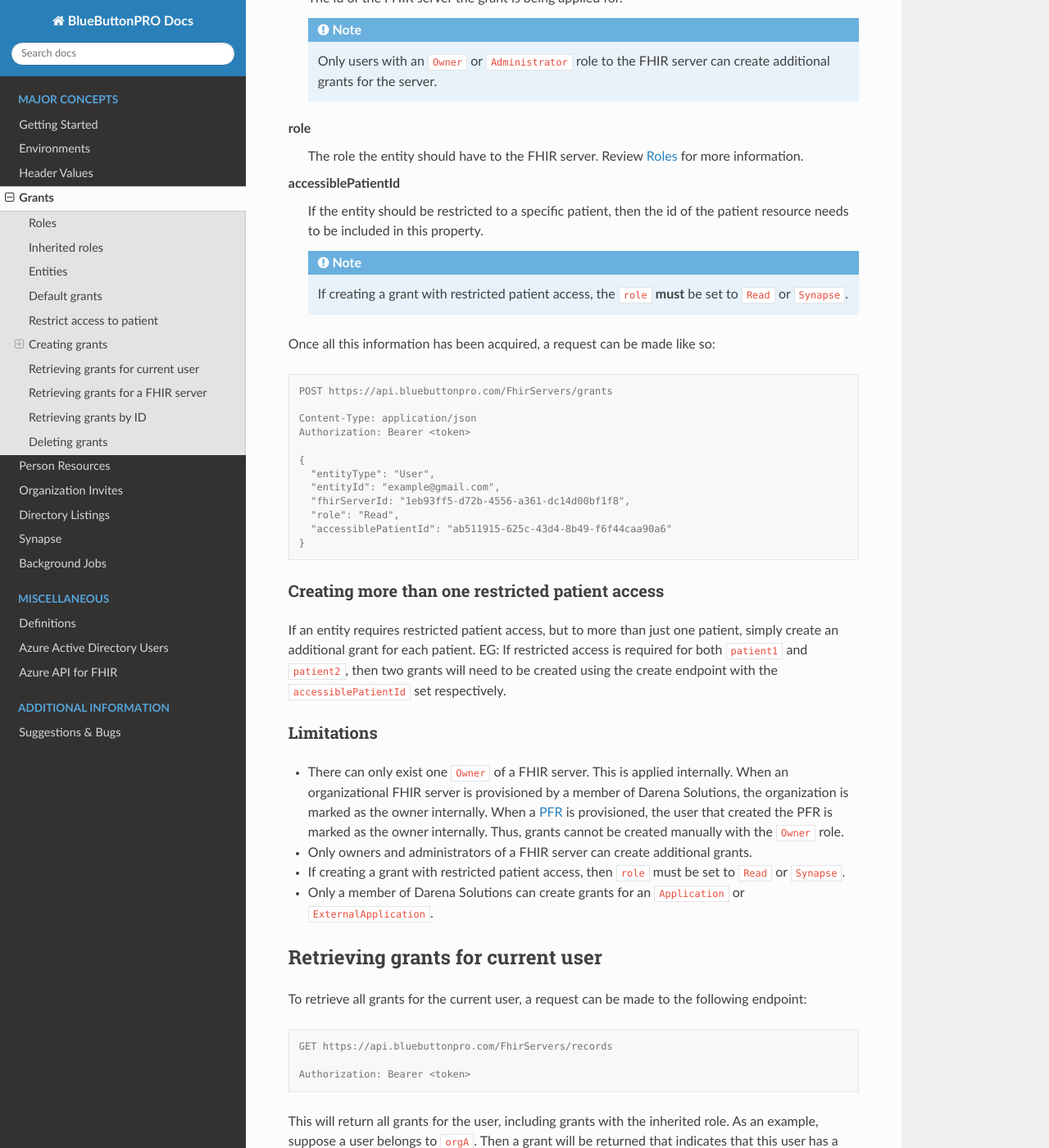
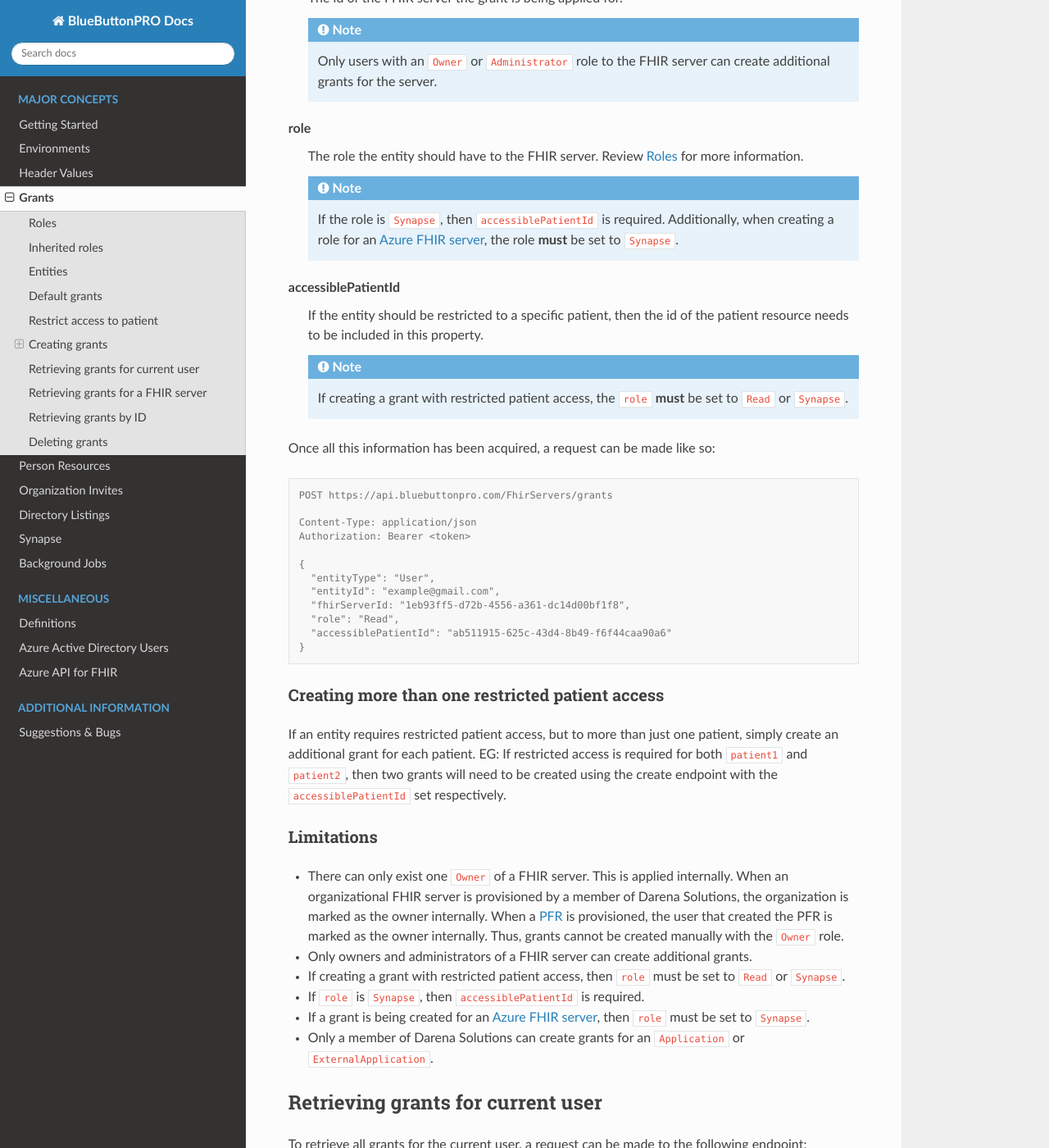
Before and after one commit to darena-solutions/bluebuttonpro-public, a Sphinx documentation site: the page built from docs/source/grants.rst, in a window 1280 px wide and 1400 px high, scrolled down 3801 px. Shown: the whole window at 82% size. Built offline with Sphinx 7.4.7 and the Read the Docs theme 2.0.0, drawn with Linux system fonts in a browser that asks for light colours; some of the changed text lies outside the part shown.

Commit message:
Updated the limitations section for grants since additional requirements have been made.

```diff
--- a/docs/source/grants.rst
+++ b/docs/source/grants.rst
@@ -54,7 +54,7 @@ Inherited roles
 ---------------
 
 There are a couple situations where the role is inherited. If a grant is given to an organization, then
-all users of that organization will inherit the ``write`` role. This means that by default, all users
+all users of that organization will inherit the ``Write`` role. This means that by default, all users
 of that organization can read, create, update, or delete records in the FHIR server specified in the
 grant.
 
@@ -65,7 +65,7 @@ in the grant.
 
 If a specific role is required for a specific user outside of the group, then a separate grant will
 need to be created. As an example, suppose you have a grant for an organization and all users of that
-organization now have ``write`` permissions to the FHIR server indicated on the grant. It may be necessary
+organization now have ``Write`` permissions to the FHIR server indicated on the grant. It may be necessary
 that you want a few individuals in that organization to be administrators of that FHIR server. In this
 case, a different grant for each individual user account will need to be :ref:`created <grants-creating-grants>`.
 
@@ -183,6 +183,11 @@ fhirServerId
 role
    The role the entity should have to the FHIR server. Review :ref:`grants-roles` for more information.
 
+   .. note::
+
+      If the role is ``Synapse``, then ``accessiblePatientId`` is required. Additionally, when creating
+      a role for an :doc:`Azure FHIR server <azure-api-linking>`, the role **must** be set to ``Synapse``.
+
 accessiblePatientId
    If the entity should be restricted to a specific patient, then the id of the patient resource needs
    to be included in this property.
@@ -228,6 +233,11 @@ Limitations
 * Only owners and administrators of a FHIR server can create additional grants.
 
 * If creating a grant with restricted patient access, then ``role`` must be set to ``Read`` or ``Synapse``.
+
+* If ``role`` is ``Synapse``, then ``accessiblePatientId`` is required.
+
+* If a grant is being created for an :doc:`Azure FHIR server <azure-api-linking>`, then ``role`` must
+  be set to ``Synapse``.
 
 * Only a member of Darena Solutions can create grants for an ``Application`` or ``ExternalApplication``.
 
```
Also changed, not shown: other parts of docs/source/grants.rst (+3 -3 lines).
